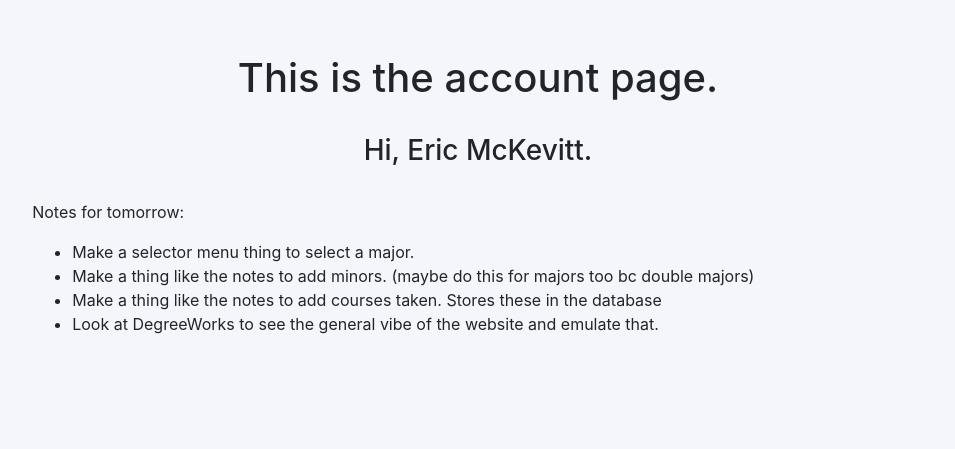
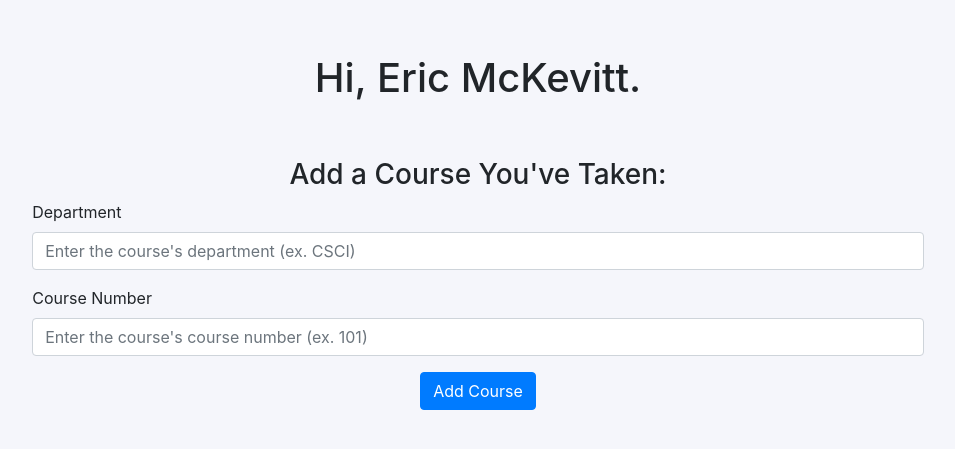
Before and after one commit to ericmckevitt/Catalog-Website, a Flask app: page /account in a window 1280 px wide. Shown: the part 56-505 px from the top of the page, without its empty margins (162-1117 px from the left). Run offline with Flask 2, Linux system fonts and the light colour scheme; a user stored in the database is signed in; data that the repository does not hold is empty; parts of the project's set-up code (start-up, migrations or seed data) failed here and were passed over; some libraries are stand-ins or nearby versions.

Commit message:
User can now add/delete course and dep/CN is displayed

```diff
--- a/website/__init__.py
+++ b/website/__init__.py
@@ -27,7 +27,7 @@ def create_app():
     app.register_blueprint(auth, url_prefix="/")
 
     # Import models
-    from .models import User
+    from .models import User, Course
 
     # Create database (if not exists)
     create_database(app)
--- a/website/static/index.js
+++ b/website/static/index.js
@@ -0,0 +1,20 @@
+/**
+ *
+ * @param {*} noteId
+ *
+ * Description:
+ *
+ * This function takes in the ID of a note
+ * to be deleted, sends a POST request to an
+ * endpoint called /delete-note, and reloads
+ * the page.
+ */
+function deleteCourse(courseId) {
+    fetch('/delete-course', {
+        method: 'POST',
+        body: JSON.stringify({ courseId: courseId })
+    }).then((_res) => {
+        // Refresh page by redirecting to same page
+        window.location.href = "/account";
+    })
+}
--- a/website/static/style.css
+++ b/website/static/style.css
@@ -44,6 +44,11 @@ body {
     justify-self: center;
 }
 
+.border-bottom {
+    /* text-decoration: underline #515662; */
+    border-bottom: #515662 1px solid;
+}
+
 /* Medium Screens and Wider */
 @media screen and (min-width: 576px) {
     #main-container {
--- a/website/templates/account.html
+++ b/website/templates/account.html
@@ -1,23 +1,53 @@
-{% extends "base.html" %} {% block title %}Home{% endblock %} {% block content%}
+{% extends "base.html" %} {% block title %}Account{% endblock %} {% block
+content%}
 <br />
-<h1 style="text-align: center">This is the account page.</h1>
+<h1 style="text-align: center">Hi, {{user.first_name}} {{user.last_name}}.</h1>
 <br />
-<h3 style="text-align: center">Hi, {{user.first_name}} {{user.last_name}}.</h3>
+<!-- Display courses taken (if you've included any) -->
+{% if user.courses %}
+<h3 align="center">Courses Taken:</h3>
+{% endif %}
+<ul class="list-group list-group-flush" id="notes">
+    {% for course in user.courses %}
+    <li class="list-group-item">
+        {{course.department}}{{course.course_number}}
+        <button
+            type="button"
+            class="close"
+            onClick="deleteCourse({{ course.id }})"
+        >
+            <span aria-hidden="true">&times;</span>
+        </button>
+    </li>
+    {% endfor %}
+</ul>
 <br />
-<p>Notes for tomorrow:</p>
-<ul>
-    <li>Make a selector menu thing to select a major.</li>
-    <li>
-        Make a thing like the notes to add minors. (maybe do this for majors too
-        bc double majors)
-    </li>
-    <li>
-        Make a thing like the notes to add courses taken. Stores these in the
-        database
-    </li>
-    <li>
-        Look at DegreeWorks to see the general vibe of the website and emulate
-        that.
-    </li>
-</ul>
+
+<!-- Form to add new courses -->
+<form method="POST">
+    <h3 align="center">Add a Course You've Taken:</h3>
+    <div class="form-group">
+        <label for="department">Department</label>
+        <input
+            type="text"
+            class="form-control"
+            id="department"
+            name="department"
+            placeholder="Enter the course's department (ex. CSCI)"
+        />
+    </div>
+    <div class="form-group">
+        <label for="course_number">Course Number</label>
+        <input
+            type="text"
+            class="form-control"
+            id="course_number"
+            name="course_number"
+            placeholder="Enter the course's course number (ex. 101)"
+        />
+    </div>
+    <div align="center">
+        <button type="submit" class="btn btn-primary">Add Course</button>
+    </div>
+</form>
 {% endblock %}
--- a/website/views.py
+++ b/website/views.py
@@ -1,6 +1,8 @@
 from unicodedata import category
 from flask import Blueprint, render_template, request, flash, jsonify
 from flask_login import login_required, current_user
+from numpy import deprecate
+from .models import Course
 from . import db
 import json
 
@@ -14,7 +16,38 @@ def home():
     return render_template("home.html", user=current_user)
 
 
-@views.route('/account')
+@views.route('/account', methods=['GET', 'POST'])
 @login_required
 def account():
+    # Check for new course added
+    if request.method == 'POST':
+        # note = request.form.get('note')
+        department = request.form.get('department')
+        course_number = request.form.get('course_number')
+        if len(department) != 4:
+            flash('Department name should be 4 digits.', category='error')
+        elif len(course_number) != 3:
+            flash('Course number should be 3 digits.', category='error')
+        else:
+            new_course = Course(
+                department=department, course_number=course_number, user_id=current_user.id)
+            db.session.add(new_course)
+            db.session.commit()
+            flash('Course added!', category='success')
     return render_template("account.html", user=current_user)
+
+
+@views.route('/delete-course', methods=['POST'])
+def delete_course():
+    # Take stringified data and turn to python dict.
+    course = json.loads(request.data)
+    courseId = course['courseId']
+    course = Course.query.get(courseId)
+    # If we found a note
+    if course:
+        # If this is the current user's note
+        if course.user_id == current_user.id:
+            db.session.delete(course)
+            db.session.commit()
+    # Need to return something, so return empty data
+    return jsonify({})
```
Also changed, not shown: website/models.py (+13 -0 lines), website/database.db.
